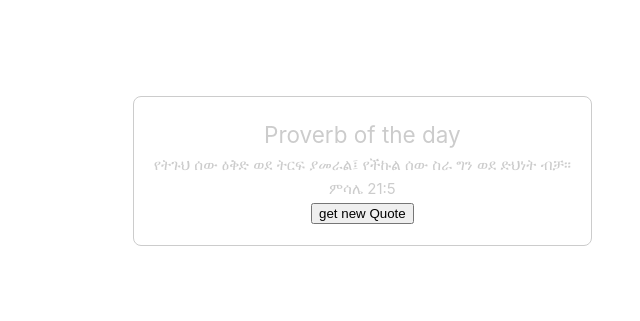
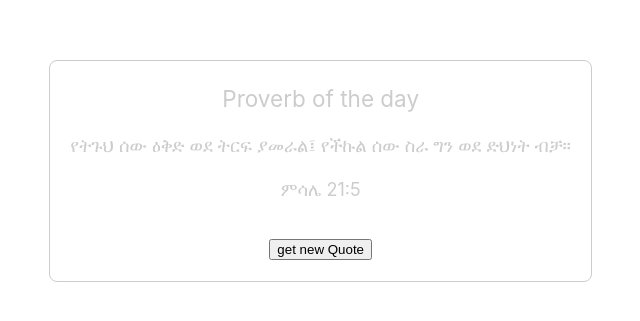
Before and after one commit to kirube1992/Proverb_generator, a Vue app: page / in a window 1280 px wide. Shown: the part 229-550 px from the top of the page, without its empty margins (28-668 px from the left). Built offline with nearby package versions, Linux system fonts and the light colour scheme.

Commit message:
update Prover componets

```diff
--- a/src/views/ProverbQote.vue
+++ b/src/views/ProverbQote.vue
@@ -28,4 +28,17 @@ getRandomProverb();
         border: 1px solid #ccc;
         border-radius: 8px;
     }
+
+      p {
+        font-size: 1.2em;
+        margin: 15px 0;
+    }
+    cite {
+        font-style: italic;
+        display: block; /* Makes it appear on its own line */
+        margin-top: 10px;
+    }
+    button {
+        margin-top: 20px;
+    }
 </style>
```
